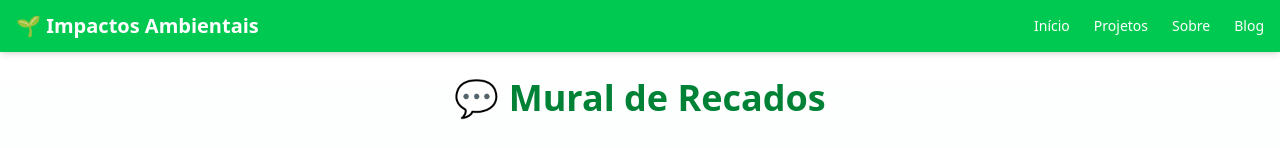
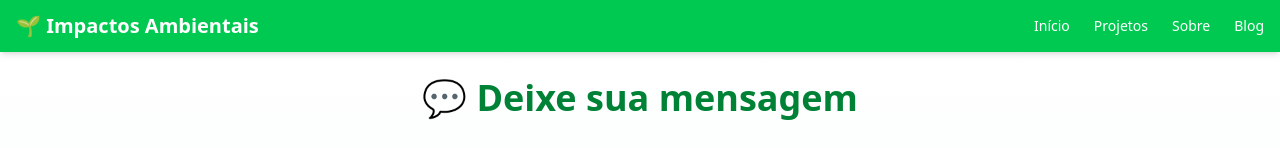
Before and after one commit to Eacam13/mostracientifica2c, a Next.js app: page /blog in a window 1280 px wide. Shown: the top 148 px of the page. Built offline with nearby package versions, Linux system fonts and the light colour scheme; no server answers; the database is empty.

Commit message:
update note to github 16/06 9:30

```diff
--- a/src/app/blog/page.tsx
+++ b/src/app/blog/page.tsx
@@ -81,7 +81,7 @@ export default function Blog() {
     <main className="min-h-screen bg-gradient-to-b from-white to-green-50 py-10 px-4 md:px-10">
       <div className="max-w-3xl mx-auto">
         <h1 className="text-3xl md:text-4xl font-bold text-green-700 text-center mb-8 mt-[5%]">
-          💬 Mural de Recados
+          💬 Deixe sua mensagem
         </h1>
 
         <form
```
